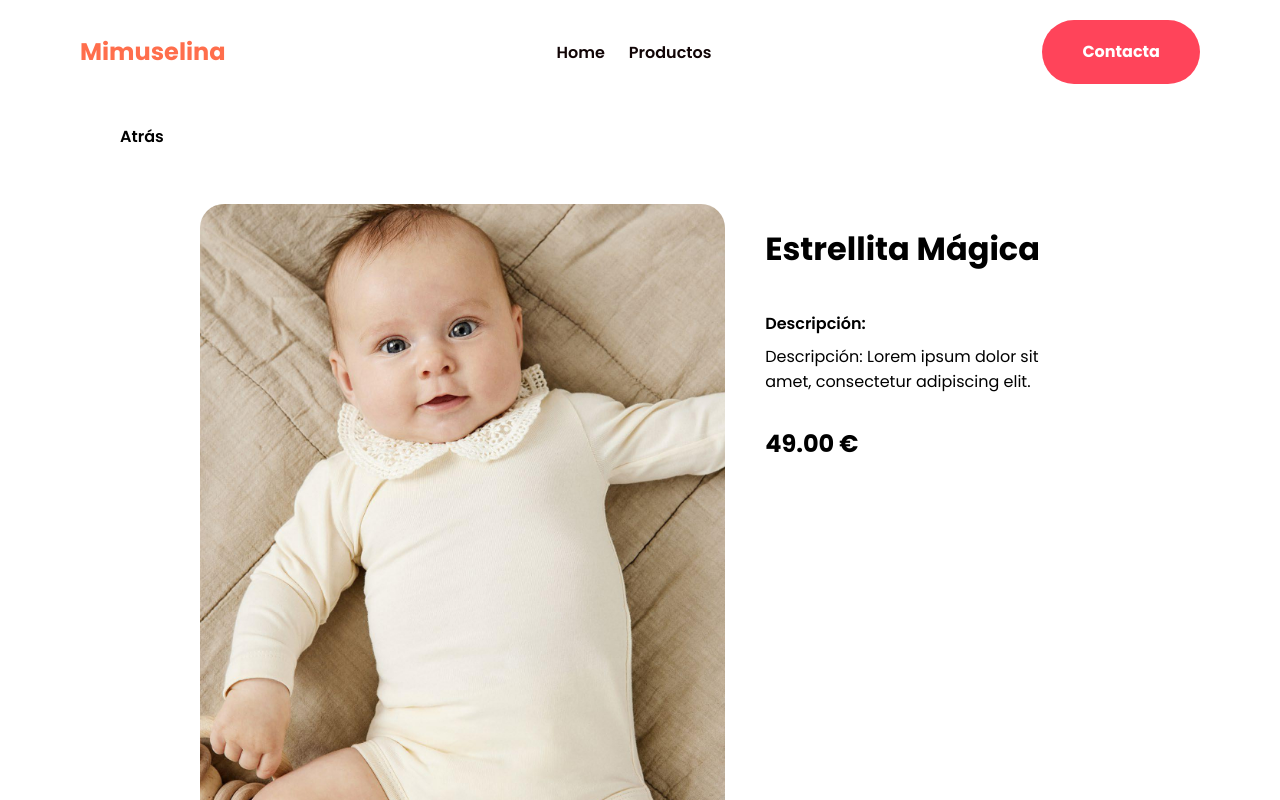
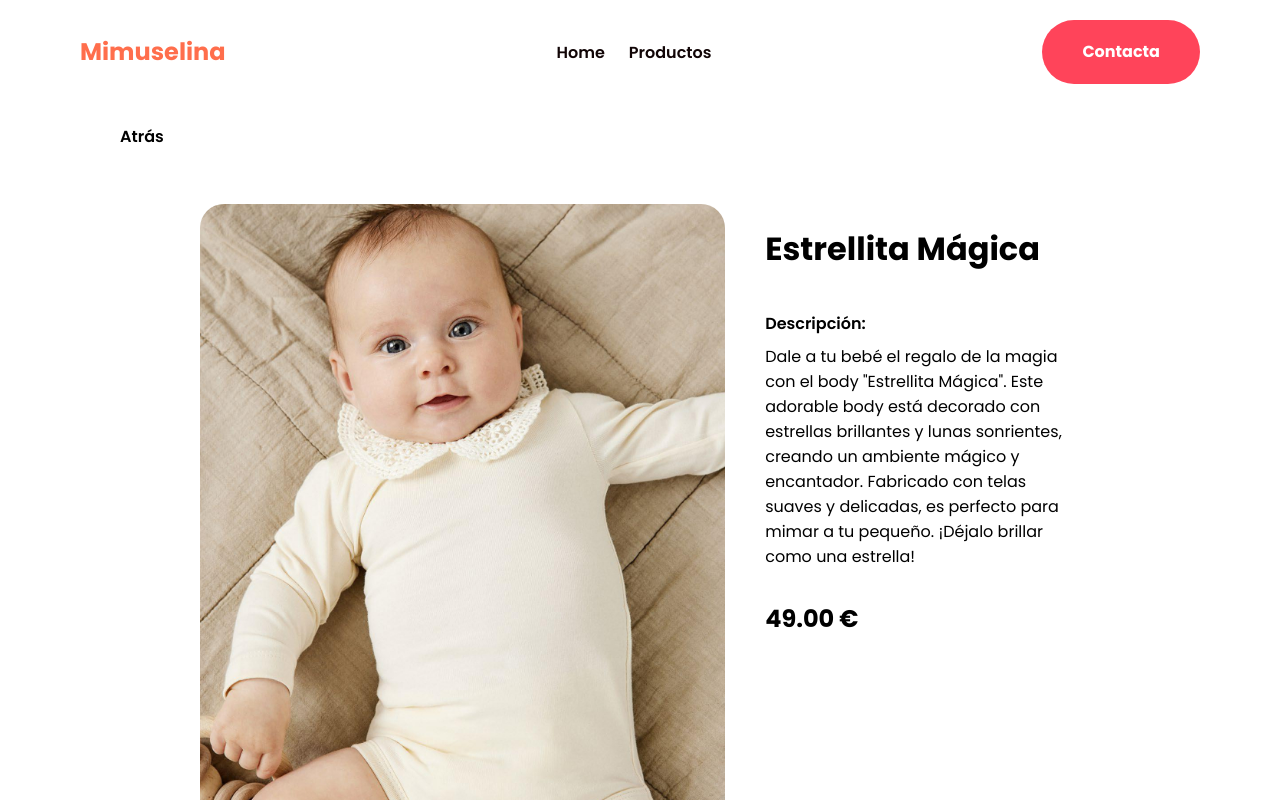
Before and after one commit to Juan-Script/mimuselina-web, a Next.js app: page /productos/estrellita-magica in a window 1280 px wide. Shown: the top 800 px of the page. Built offline with nearby package versions, Linux system fonts and the light colour scheme.

Commit message:
ampliadas descripciones

```diff
--- a/pages/productos/[slug].tsx
+++ b/pages/productos/[slug].tsx
@@ -41,7 +41,7 @@ export default function Slug() {
                             <div className='flex flex-col'>
                                 <h1>Pequeño Explorador</h1>
                                 <p className='font-semibold'>Descripción: </p>
-                                <p className='-mt-2'>Descripción: Lorem ipsum dolor sit amet, consectetur adipiscing elit.</p>
+                                <p className='-mt-2'>¡Prepara a tu bebé para descubrir el mundo con el body "Pequeño Explorador"! Este body está diseñado para acompañar a tu pequeño en todas sus aventuras, brindándole libertad de movimiento y comodidad durante todo el día. ¡Deja que su espíritu aventurero brille!</p>
                                 <div className='font-bold text-[24px] mt-4'>
                                     49.00 €
                                 </div>
@@ -60,7 +60,7 @@ export default function Slug() {
                             <div className='flex flex-col'>
                                 <h1>Estrellita Mágica</h1>
                                 <p className='font-semibold'>Descripción: </p>
-                                <p className='-mt-2'>Descripción: Lorem ipsum dolor sit amet, consectetur adipiscing elit.</p>
+                                <p className='-mt-2'>Dale a tu bebé el regalo de la magia con el body "Estrellita Mágica". Este adorable body está decorado con estrellas brillantes y lunas sonrientes, creando un ambiente mágico y encantador. Fabricado con telas suaves y delicadas, es perfecto para mimar a tu pequeño. ¡Déjalo brillar como una estrella!</p>
                                 <div className='font-bold text-[24px] mt-4'>
                                     49.00 €
                                 </div>
@@ -79,7 +79,7 @@ export default function Slug() {
                             <div className='flex flex-col'>
                                 <h1>Alegría de Bebé</h1>
                                 <p className='font-semibold'>Descripción: </p>
-                                <p className='-mt-2'>Descripción: Lorem ipsum dolor sit amet, consectetur adipiscing elit.</p>
+                                <p className='-mt-2'>¡Celebra la alegría de la infancia con el body "Alegría de Bebé"! Con su diseño alegre y colorido, este body es perfecto para llenar cada día de risas y sonrisas. Fabricado con materiales suaves y resistentes, proporciona la máxima comodidad para tu pequeño mientras explora el mundo. ¡Haz que cada momento sea memorable!</p>
                                 <div className='font-bold text-[24px] mt-4'>
                                     49.00 €
                                 </div>
@@ -98,7 +98,7 @@ export default function Slug() {
                             <div className='flex flex-col'>
                                 <h1>Abrazos Suaves</h1>
                                 <p className='font-semibold'>Descripción: </p>
-                                <p className='-mt-2'>Descripción: Lorem ipsum dolor sit amet, consectetur adipiscing elit.</p>
+                                <p className='-mt-2'>Envuelve a tu bebé en amor y ternura con el body "Abrazos Suaves". Este body está diseñado para brindar una sensación de seguridad y calidez, como un abrazo de mamá. Confeccionado con tejidos suaves y elásticos, proporciona una comodidad incomparable para tu pequeño. ¡Que los abrazos sean infinitos!</p>
                                 <div className='font-bold text-[24px] mt-4'>
                                     49.00 €
                                 </div>
@@ -117,7 +117,7 @@ export default function Slug() {
                             <div className='flex flex-col'>
                                 <h1>Sonrisa Encantadora</h1>
                                 <p className='font-semibold'>Descripción: </p>
-                                <p className='-mt-2'>Descripción: Lorem ipsum dolor sit amet, consectetur adipiscing elit.</p>
+                                <p className='-mt-2'>¡Inspira sonrisas con el body "Sonrisa Encantadora"! Este adorable body está decorado con divertidos diseños y colores vibrantes que seguramente iluminarán el día de todos. Fabricado con materiales de alta calidad, ofrece una suavidad excepcional para la piel delicada de tu bebé. ¡Que la magia de la sonrisa nunca se apague!</p>
                                 <div className='font-bold text-[24px] mt-4'>
                                     49.00 €
                                 </div>
@@ -136,7 +136,7 @@ export default function Slug() {
                             <div className='flex flex-col'>
                                 <h1>Rayo de Sol</h1>
                                 <p className='font-semibold'>Descripción: </p>
-                                <p className='-mt-2'>Descripción: Lorem ipsum dolor sit amet, consectetur adipiscing elit.</p>
+                                <p className='-mt-2'>Deja que tu bebé brille con el body "Rayo de Sol". Con su diseño brillante y radiante, este body es perfecto para alegrar cualquier día nublado. Fabricado con tejidos suaves y transpirables, garantiza la máxima comodidad para tu pequeño mientras disfruta del sol. ¡Que cada día sea tan brillante como un rayo de sol!</p>
                                 <div className='font-bold text-[24px] mt-4'>
                                     49.00 €
                                 </div>
```
